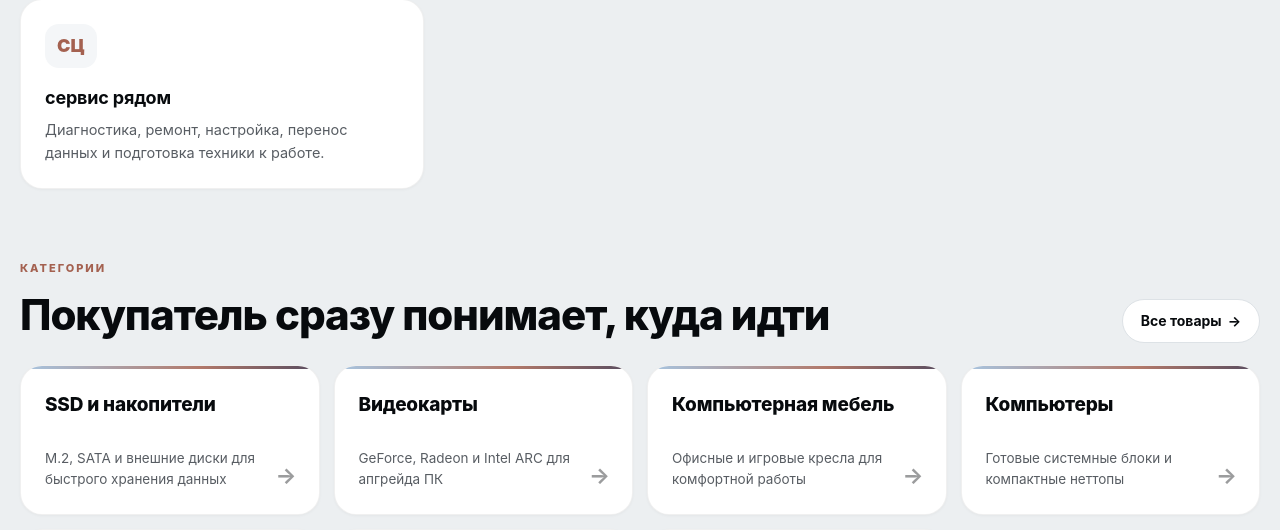
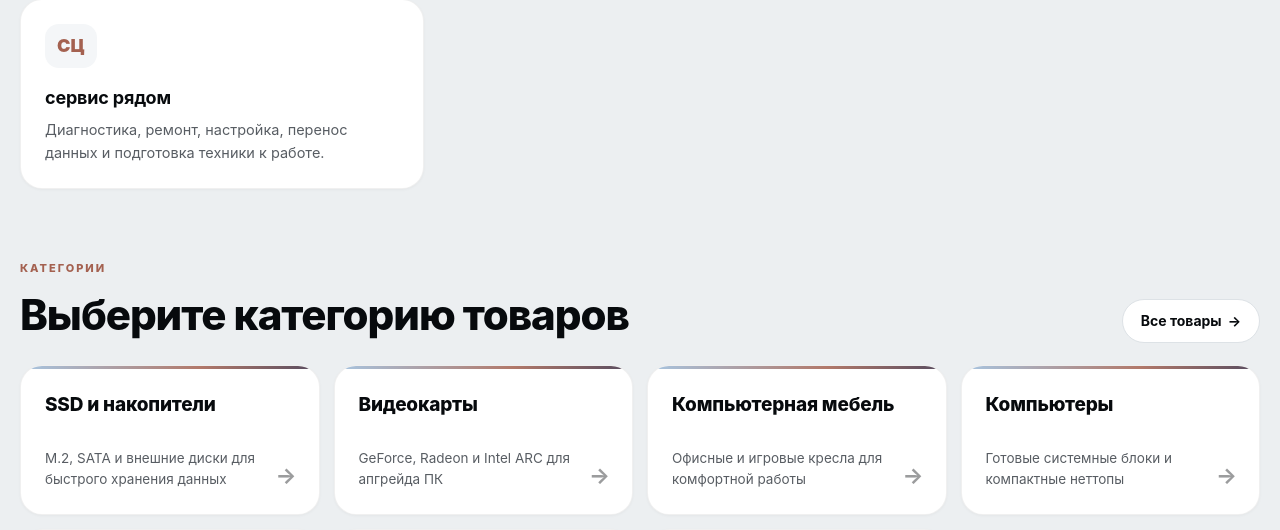
Before and after one commit to EnTar4iK/DiplomWork, a PHP site: page / in a window 1280 px wide. Shown: the part 1381-1911 px from the top of the page. Run offline with PHP 8.4, Linux system fonts and the light colour scheme; data comes from the database, SQL or seed files in the repository.

Commit message:
Replace home categories heading with 'Выберите категорию товаров'
Co-Authored-By: Devin AI <158243242+devin-ai-integration[bot]@users.noreply.github.com>

```diff
--- a/pp2/index.php
+++ b/pp2/index.php
@@ -81,7 +81,7 @@ $checkoutSteps = checkout_steps();
             <div class="section-heading">
                 <div>
                     <p class="eyebrow">Категории</p>
-                    <h2>Покупатель сразу понимает, куда идти</h2>
+                    <h2>Выберите категорию товаров</h2>
                 </div>
                 <a class="section-link" href="products.php">Все товары</a>
             </div>
```
